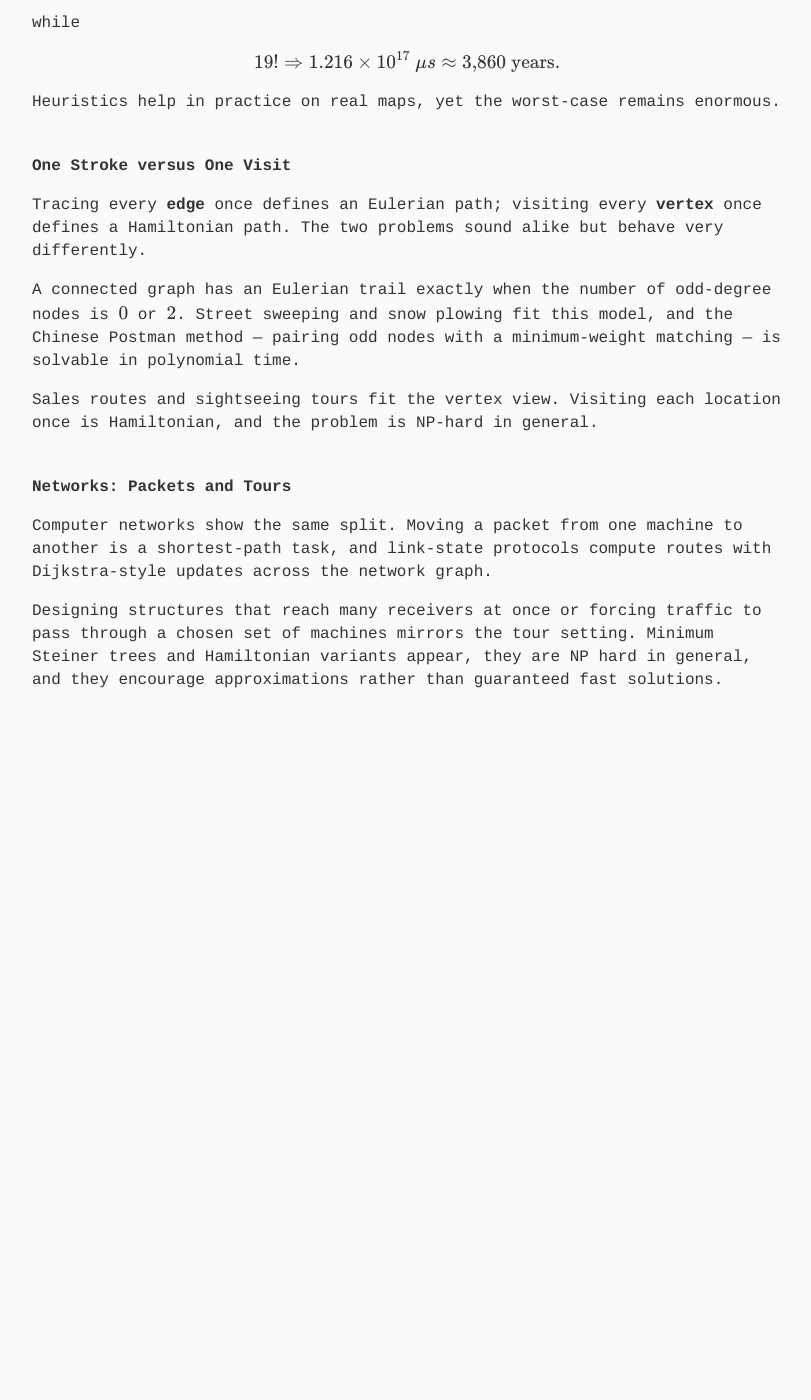
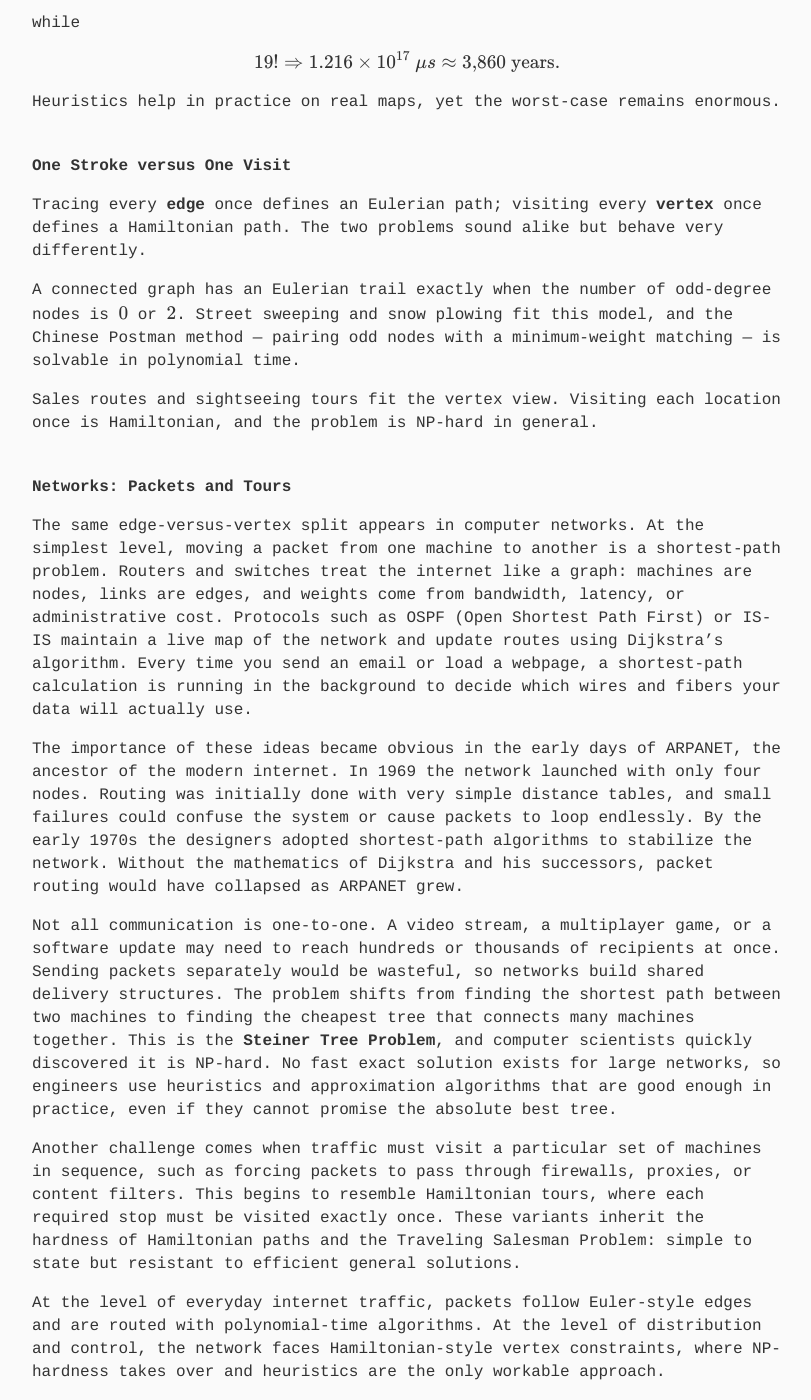
Before and after one commit to gcol33/blog, a Jekyll site: the page built from _posts/2025-09-12-the-map-always-knows.md, in a window 1280 px wide and 1400 px high, scrolled down 2335 px. Shown: the whole window, without its empty margins (233-1044 px from the left). Built offline with Jekyll 4.4.1, drawn with Linux system fonts in a browser that asks for light colours; before the commit the page ends 3043 px from its top, so only the background shows below that.

Commit message:
update blog post

```diff
--- a/_posts/2025-09-12-the-map-always-knows.md
+++ b/_posts/2025-09-12-the-map-always-knows.md
@@ -102,6 +102,12 @@ Sales routes and sightseeing tours fit the vertex view. Visiting each location o
 
 ## Networks: Packets and Tours
 
-Computer networks show the same split. Moving a packet from one machine to another is a shortest-path task, and link-state protocols compute routes with Dijkstra-style updates across the network graph.
+The same edge-versus-vertex split appears in computer networks. At the simplest level, moving a packet from one machine to another is a shortest-path problem. Routers and switches treat the internet like a graph: machines are nodes, links are edges, and weights come from bandwidth, latency, or administrative cost. Protocols such as OSPF (Open Shortest Path First) or IS-IS maintain a live map of the network and update routes using Dijkstra’s algorithm. Every time you send an email or load a webpage, a shortest-path calculation is running in the background to decide which wires and fibers your data will actually use.
 
-Designing structures that reach many receivers at once or forcing traffic to pass through a chosen set of machines mirrors the tour setting. Minimum Steiner trees and Hamiltonian variants appear, they are NP hard in general, and they encourage approximations rather than guaranteed fast solutions.
+The importance of these ideas became obvious in the early days of ARPANET, the ancestor of the modern internet. In 1969 the network launched with only four nodes. Routing was initially done with very simple distance tables, and small failures could confuse the system or cause packets to loop endlessly. By the early 1970s the designers adopted shortest-path algorithms to stabilize the network. Without the mathematics of Dijkstra and his successors, packet routing would have collapsed as ARPANET grew.
+
+Not all communication is one-to-one. A video stream, a multiplayer game, or a software update may need to reach hundreds or thousands of recipients at once. Sending packets separately would be wasteful, so networks build shared delivery structures. The problem shifts from finding the shortest path between two machines to finding the cheapest tree that connects many machines together. This is the **Steiner Tree Problem**, and computer scientists quickly discovered it is NP-hard. No fast exact solution exists for large networks, so engineers use heuristics and approximation algorithms that are good enough in practice, even if they cannot promise the absolute best tree.
+
+Another challenge comes when traffic must visit a particular set of machines in sequence, such as forcing packets to pass through firewalls, proxies, or content filters. This begins to resemble Hamiltonian tours, where each required stop must be visited exactly once. These variants inherit the hardness of Hamiltonian paths and the Traveling Salesman Problem: simple to state but resistant to efficient general solutions.
+
+At the level of everyday internet traffic, packets follow Euler-style edges and are routed with polynomial-time algorithms. At the level of distribution and control, the network faces Hamiltonian-style vertex constraints, where NP-hardness takes over and heuristics are the only workable approach.
```
